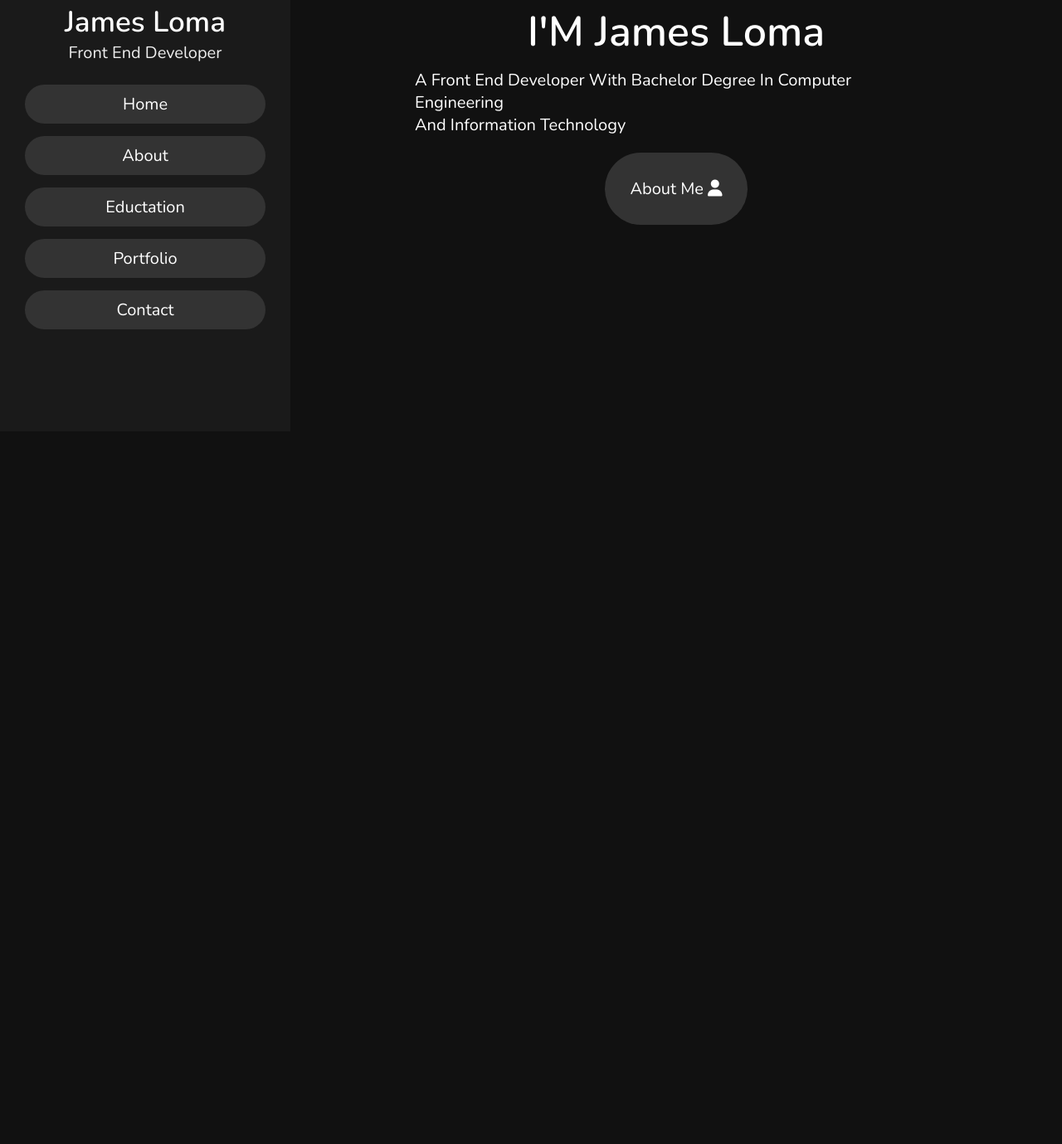
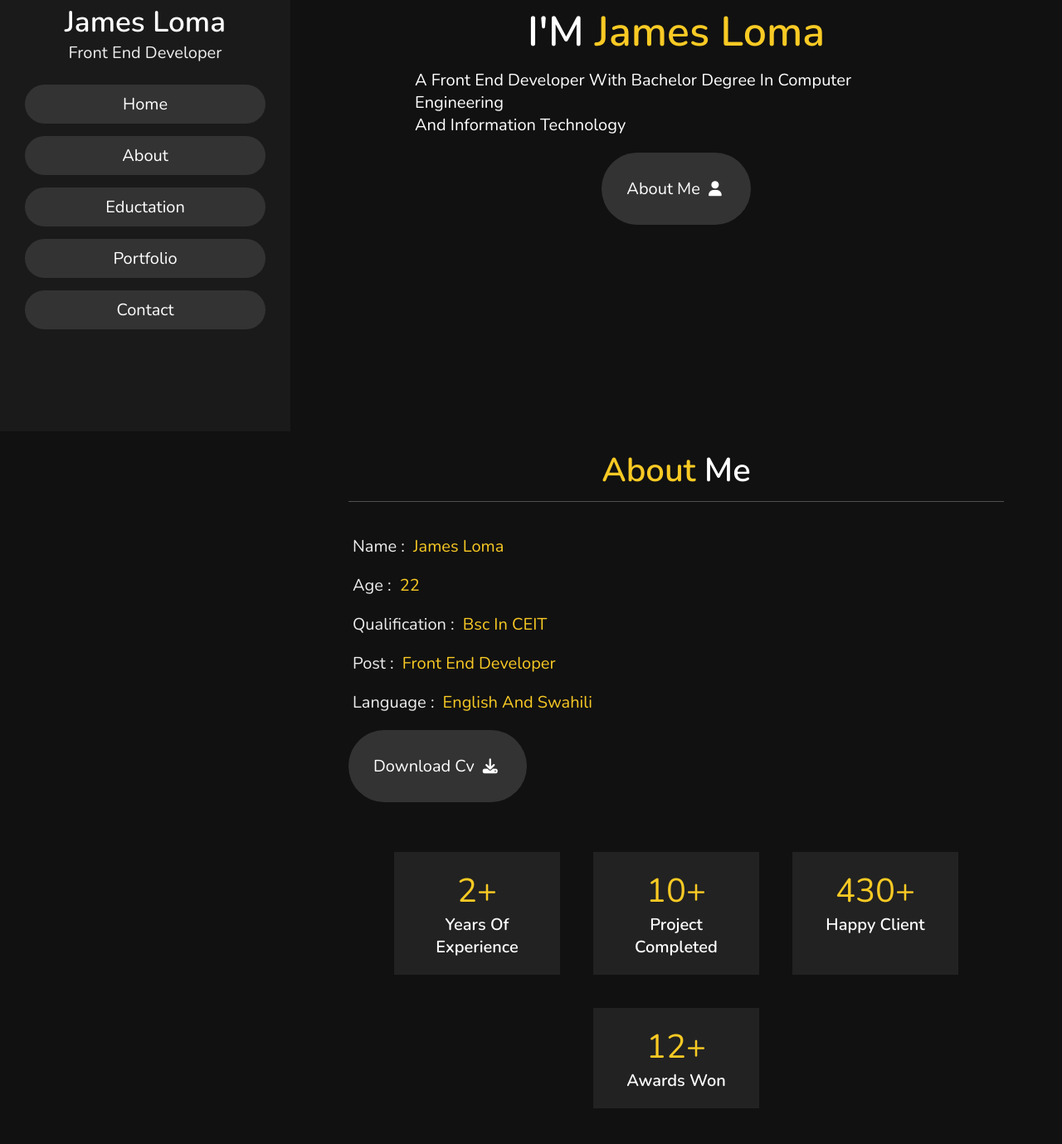
Before and after one commit to JamesLoma/Portfolio, a plain HTML site: page p.html in a window 1280 px wide. Shown: the part 280-1659 px from the top of the page at 83% size. Before the commit the page ends 800 px from the top, so only its background shows below. Drawn offline with nearby package versions, Linux system fonts and the light colour scheme.

Commit message:
about section content

```diff
--- a/p.css
+++ b/p.css
@@ -57,6 +57,28 @@ section{
     margin-top: 1rem;
     font-size: 2rem;
     border-radius: 5rem;
+}
+
+.btn i{
+    padding: 0 .5rem;
+    font-size: 1.8rem;
+}
+
+.btn:hover{
+    background: var(--yellow);
+}
+
+.heading{
+    text-align: center;
+    margin: 0 6rem;
+    font-size: 4rem;
+    padding: 1rem;
+    border-bottom: .1rem solid #fff4;
+    color: white;
+}
+
+.heading span{
+    color: var(--yellow);
 }
 
 header{
@@ -134,6 +156,9 @@ header .navbar ul li a:hover{
     html{
         font-size: 55%;
     }
+    .home{
+        padding: 1rem 4rem;
+    }
 }
 
 @media(max-width:991px){
@@ -146,6 +171,9 @@ header .navbar ul li a:hover{
     header.toggle{
         left: 0;
     }
+    body{
+        padding: 0;
+    }
 }
 
 @media(max-width:768px){
@@ -157,6 +185,12 @@ header .navbar ul li a:hover{
 @media(max-width:400px){
     header{
         width: 100vw;
+    }
+    .heading{
+        margin: 0 3rem;
+    }
+    .about .row .counter .box{
+        width: 100%;
     }
 }
 
@@ -178,8 +212,64 @@ header .navbar ul li a:hover{
     color: #fff;
 }
 
+.home h1 span{
+    color: #f9ca24;
+}
+
 .home p{
     font-size: 2rem;
     color: #fff;
     padding: 1rem 0;
 }
+
+.about .row{
+    display: flex;
+    align-items: center;
+    justify-content: center;
+    flex-wrap: wrap;
+    padding: 1rem 0;
+}
+
+.about .row .info{
+    flex: 1 1 48rem;
+    padding: 2rem 1rem;
+    padding-left: 6rem;
+}
+
+.about .row .info h3{
+    font-size: 2rem;
+    color: var(--yellow);
+    padding: 1rem 0;
+    font-weight: normal;
+}
+
+.about .row .info h3 span{
+    color: #eee;
+    padding: 0 .5rem;
+}
+
+.about .row .counter{
+    flex: 1 1 48rem;
+    padding: 2rem 1rem;
+    display: flex;
+    justify-content: center;
+    flex-wrap: wrap;
+}
+
+.about .row .counter .box{
+    width: 20rem;
+    background: #222;
+    text-align: center;
+    padding: 2rem;
+    margin: 2rem;
+}
+
+.about .row .counter .box span{
+    font-size: 4rem;
+    color: var(--yellow);
+}
+
+.about .row .counter .box h3{
+    font-size: 2rem;
+    color: #fff;
+}
--- a/p.html
+++ b/p.html
@@ -40,6 +40,46 @@
         <a href="#about"><button class="btn">about me <i class="fas fa-user"></i></button></a>
     </section>
 
+    <section class="about" id="about">
+        <h1 class="heading"><span>about</span> Me</h1>
+        <div class="row">
+            <div class="info">
+                <h3><span>name :</span> James Loma</h3>
+                <h3><span>age :</span> 22</h3>
+                <h3><span>qualification :</span> Bsc in CEIT</h3>
+                <h3><span>post :</span> front end developer</h3>
+                <h3><span>language :</span> English and Swahili</h3>
+                <a href="#"><button class="btn">download cv <i class="fas fa-download"></i></button></a>
+            </div>
+            <div class="counter">
+
+                <div class="box">
+                    <span>2+</span>
+                    <h3>years of experience</h3>
+                </div>
+
+                <div class="box">
+                    <span>10+</span>
+                    <h3>project completed</h3>
+                </div>
+
+                <div class="box">
+                    <span>430+</span>
+                    <h3>happy client</h3>
+                </div>
+
+                <div class="box">
+                    <span>12+</span>
+                    <h3>awards won</h3>
+                </div>
+
+
+            </div>
+
+        </div>
+
+    </section>
+
     <script src="https://cdnjs.cloudflare.com/ajax/libs/jquery/3.6.0/jquery.min.js"></script>
     <script src="script.js"></script>
 </body>
```
